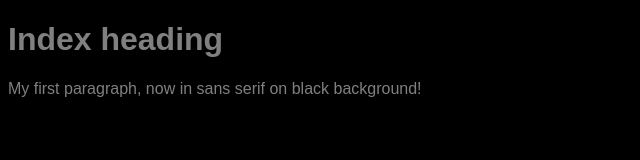
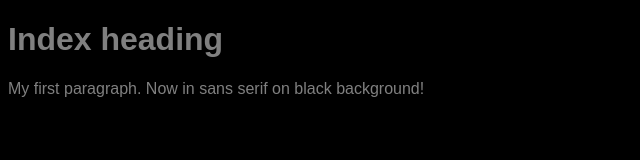
Before and after one commit to AudunFA/1stpage, a plain HTML site: page index.html in a window 1280 px wide. Shown: the full height of the page, 0-640 px from the left. Drawn offline with Linux system fonts and the light colour scheme.

Commit message:
Fix grammar

```diff
--- a/index.html
+++ b/index.html
@@ -7,7 +7,7 @@
 <body>
 
 <h1>Index heading</h1>
-<p>My first paragraph, now in sans serif on black background!</p>
+<p>My first paragraph. Now in sans serif on black background!</p>
 
 </body>
 </html>
```
